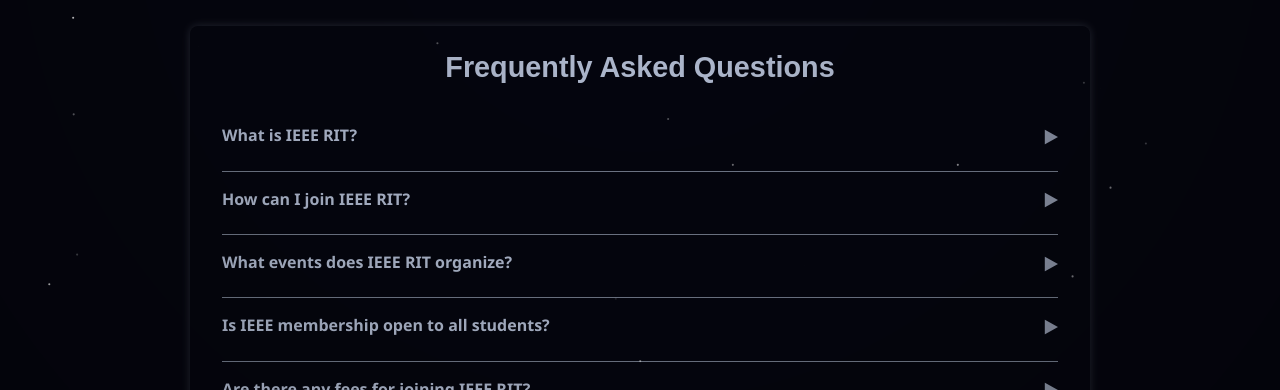
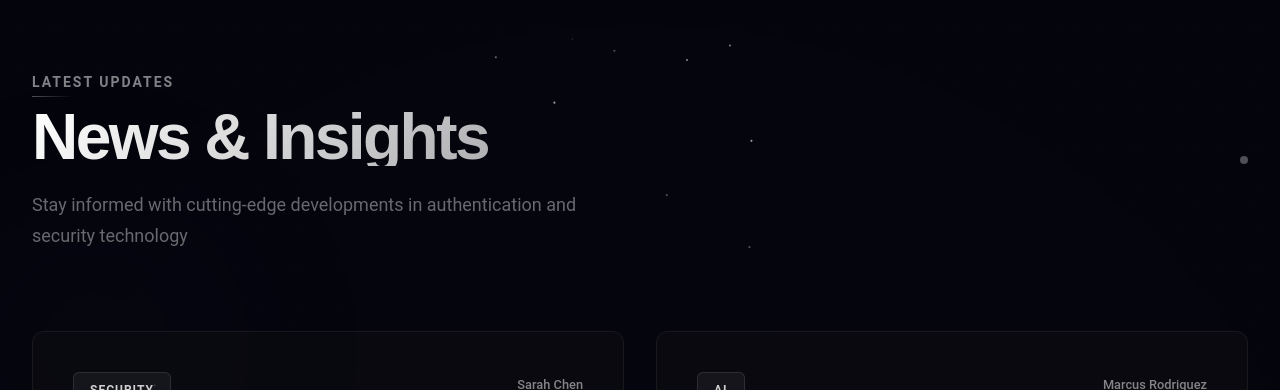
Before and after one commit to KaranSJ22/IEEEHomepage, a React (Vite) app: page / in a window 1280 px wide. Shown: the part 1866-2256 px from the top of the page. Built offline with nearby package versions, Linux system fonts and the light colour scheme.

Commit message:
added News Section to App.tsx

```diff
--- a/src/App.tsx
+++ b/src/App.tsx
@@ -7,6 +7,7 @@
 import Footer from "./Components/Footer";
 import FAQ from './Components/FAQ'
 import Coordinators from "./Components/Coordinators";
+import NewsSection from "./Components/NewsSection";
 
 function App() {
   return (
@@ -19,7 +20,7 @@
       {/* Faculty Component*/}
       <Coordinators/>
       <SlidingHr/>
-      {/* NewsLetter Component */}
+      <NewsSection/>
       <SlidingHr/>
       {/* FAQS component*/}
       <FAQ/>
```
